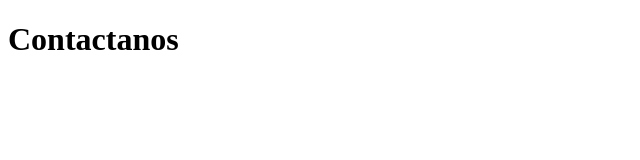
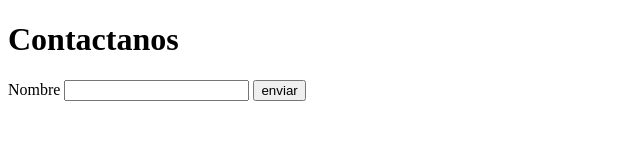
Before and after one commit to FedeSabi/proyecto, a plain HTML site: page contacto.html in a window 1280 px wide. Shown: the whole page, without its empty margins (0-640 px from the left). Drawn offline with Linux system fonts and the light colour scheme.

Commit message:
Actualizacion de temario Formualrio de contacto

```diff
--- a/contacto.html
+++ b/contacto.html
@@ -8,5 +8,11 @@
 </head>
 <body>
     <h1>Contactanos</h1>
+
+    <form>
+        Nombre <input type="text" id="nombre" name="nombre">
+
+        <button id="enviar" name="enviar">enviar</button>
+    </form>
 </body>
 </html>
```
Also changed, not shown: index.html (+1 -0 lines).
